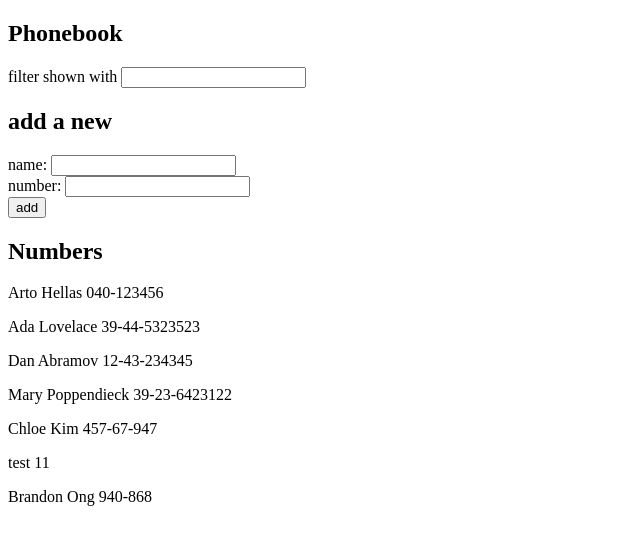
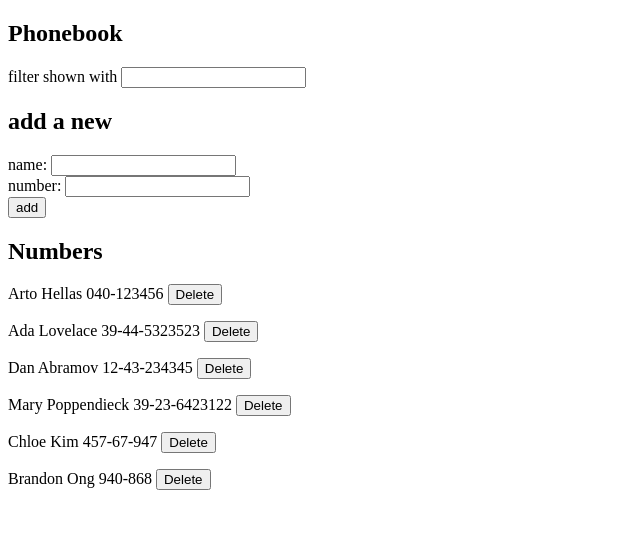
Before and after one commit to chloekim-mq/fullstack-submission-repository, a React (Vite) app in the folder part2/phonebook/: page / in a window 1280 px wide. Shown: the top 544 px of the page, without its empty margins (0-640 px from the left). Built offline with nearby package versions, Linux system fonts and the light colour scheme; data requests are answered from the project's data file.

Commit message:
update 2.14

```diff
--- a/part2/phonebook/db.json
+++ b/part2/phonebook/db.json
@@ -26,11 +26,6 @@
       "number": "457-67-947"
     },
     {
-      "id": "c4f7",
-      "name": "test",
-      "number": "11"
-    },
-    {
       "id": "9fd9",
       "name": "Brandon Ong",
       "number": "940-868"
--- a/part2/phonebook/src/App.jsx
+++ b/part2/phonebook/src/App.jsx
@@ -62,6 +62,18 @@ const App = () => {
       setFilter(event.target.value)
     }
 
+    const handleRemove = (id, name) => {
+      if (window.confirm(`Delete ${name} ?`)) {
+        personService
+        .remove(id)
+        .then(() => {
+          setPersons((prevPersons) =>
+            prevPersons.filter((person) => person.id !== id)
+          )
+        })
+      }
+    }
+
   return (
     <div>
       <h2>Phonebook</h2>
@@ -69,7 +81,7 @@ const App = () => {
       <h2>add a new</h2>
       <PersonForm newName={newName} newNumber={newNumber} addPerson={addPerson} handleNameChange={handleNameChange} handleNumberChange={handleNumberChange} />
       <h2>Numbers</h2>
-      <Persons filter={filter} persons={persons} />
+      <Persons filter={filter} persons={persons} handleRemove={handleRemove} />
     </div>
   )
 }
--- a/part2/phonebook/src/Components/Persons.jsx
+++ b/part2/phonebook/src/Components/Persons.jsx
@@ -1,10 +1,12 @@
-const Persons = ({ filter, persons }) => {
+const Persons = ({ filter, persons, handleRemove }) => {
     let filteredPersons = persons.filter(person => person.name.toLowerCase().includes(filter.toLowerCase()))
     const personsToShow = filter === ''
 
     return (
       <div>
-        {personsToShow ? persons.map(person => <p key={person.name}>{person.name} {person.number}</p>) : filteredPersons.map(person => <p key={person.name}>{person.name} {person.number}</p>)}
+        {personsToShow ?
+        persons.map(person => <p key={person.name}>{person.name} {person.number} <button onClick={() => handleRemove(person.id, person.name)}>Delete</button> </p>)
+        : filteredPersons.map(person => <p key={person.name}>{person.name} {person.number} <button onClick={handleClick}>Delete</button> </p>)}
       </div>
     )
   }
--- a/part2/phonebook/src/services/persons.js
+++ b/part2/phonebook/src/services/persons.js
@@ -16,4 +16,9 @@ const update = (id, newObject) => {
   return request.then(response => response.data)
 }
 
-export default { getAll, create, update }
+const remove = (id) => {
+  const request = axios.delete(`${baseUrl}/${id}`)
+  return request.then(response => response.data)
+}
+
+export default { getAll, create, update, remove }
```
